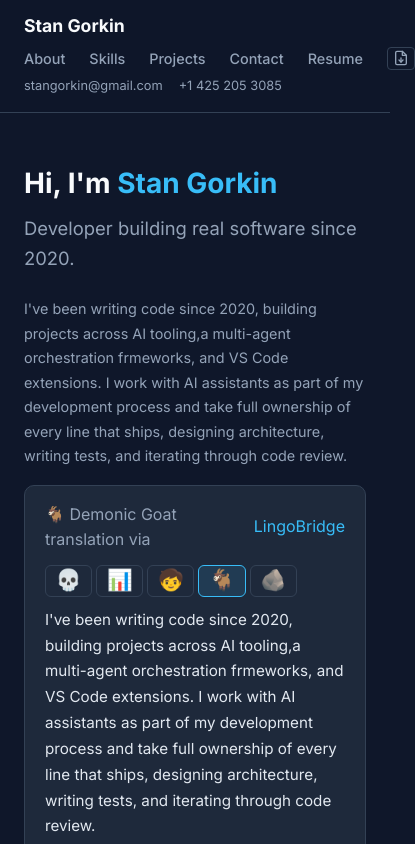
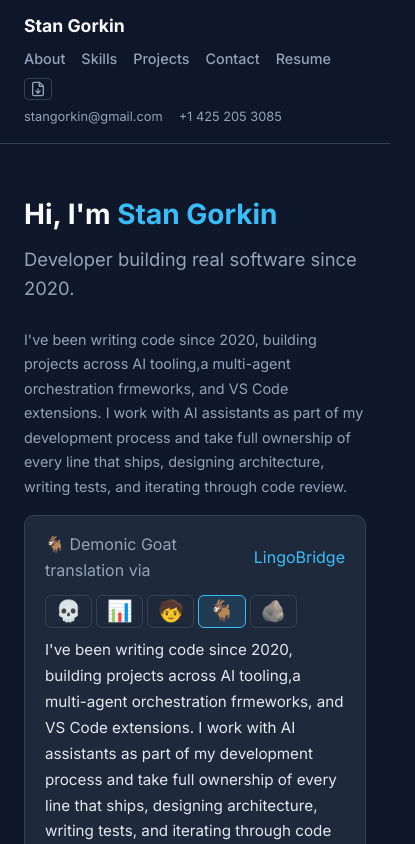
Before and after one commit to stangorkin/Portfolio, a SvelteKit app: page / in a window 390 px wide. Shown: the top 844 px of the page, 415 px wide, since content can reach past the window. Built offline with nearby package versions, Linux system fonts and the light colour scheme; no server answers.

Commit message:
fix: nav-links overflow on mobile

```diff
--- a/src/routes/+layout.svelte
+++ b/src/routes/+layout.svelte
@@ -135,7 +135,8 @@
 	.nav-links {
 		margin-left: auto;
 		display: flex;
-		gap: 1.5rem;
+		flex-wrap: wrap;
+		gap: 0.5rem 1.5rem;
 	}
 
 	.nav-links a {
@@ -170,6 +171,11 @@
 			flex-basis: 100%;
 			padding-bottom: 0.25rem;
 		}
+
+		.nav-links {
+			gap: 0.5rem 1rem;
+			font-size: 0.8rem;
+		}
 	}
 
 	main {
```
